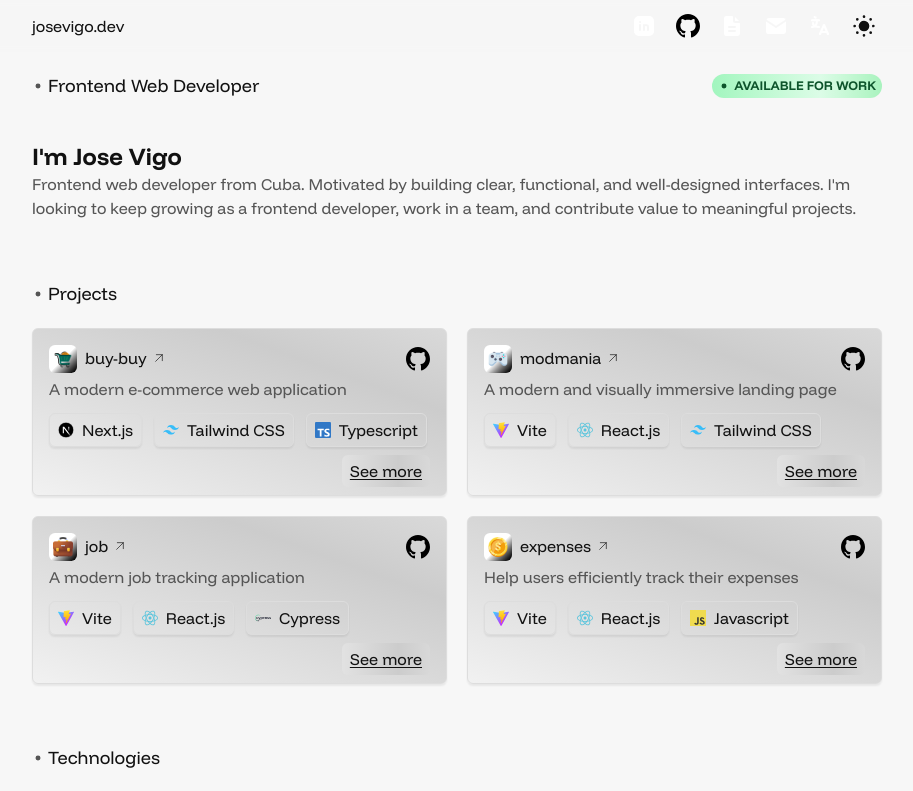
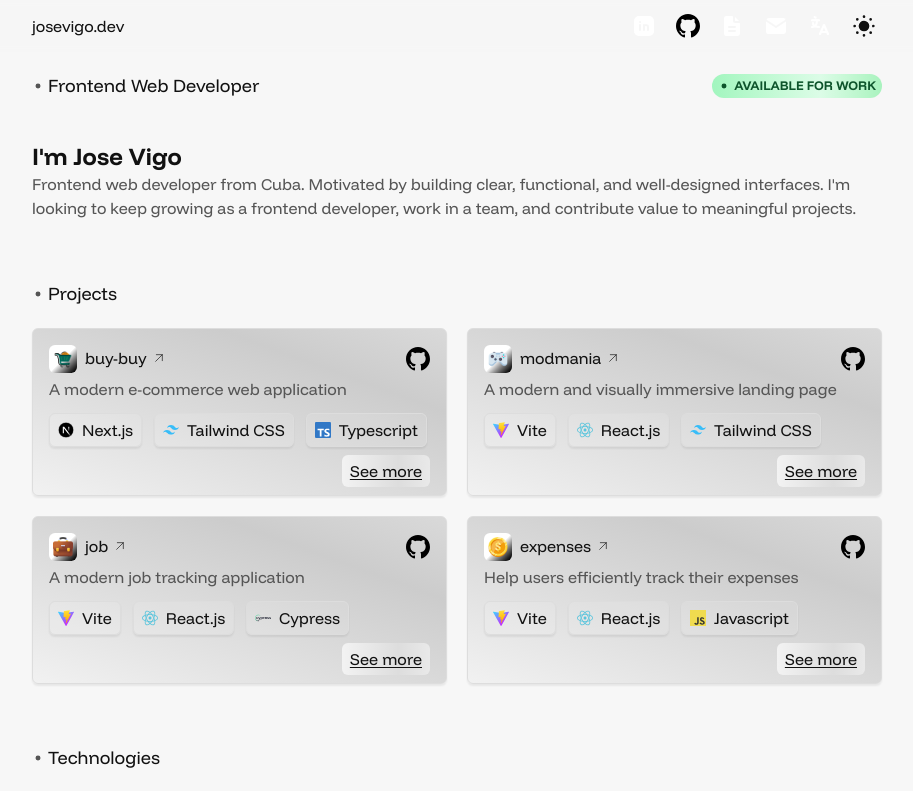
Before and after one commit to josevigodev/personal-portfolio-web, a React (Vite) app: page / in a window 1280 px wide. Shown: the top 791 px of the page, without its empty margins (183-1096 px from the left). Built offline with nearby package versions, Linux system fonts and the light colour scheme.

Commit message:
change bg contrast

```diff
--- a/src/Components/Project.jsx
+++ b/src/Components/Project.jsx
@@ -57,7 +57,7 @@ export function Project({
           {technologies.slice(0, 3).map((tech) => (
             <li
               key={tech}
-              className='flex select-none items-center gap-2 rounded-md shadow-light dark:shadow-dark border-1 border-border-light dark:border-border-dark p-2 py-1'
+              className='flex select-none items-center gap-2 rounded-md bg-white/10 dark:bg-black/10 shadow-light dark:shadow-dark border-1 border-border-light dark:border-border-dark p-2 py-1'
             >
               <img
                 className='size-4'
@@ -72,7 +72,7 @@ export function Project({
         </ul>
         <button
           onClick={() => setOpen(true)}
-          className='animated-background bg-linear-270 from-[#eee] via-[#ccc] to-[#eee] dark:from-[#222] dark:via-[#333] dark:to-[#222] absolute bottom-2 right-4 flex items-center gap-2 text-text-main-light p-1 px-2 rounded-md dark:text-text-main-dark underline underline-offset-2 cursor-pointer font-normal hover:invert-100 transition-all duration-150'
+          className='animated-background bg-linear-270 from-[#fff] via-[#ddd] to-[#fff] dark:from-[#000] dark:via-[#333] dark:to-[#111] absolute bottom-2 right-4 flex items-center gap-2 text-text-main-light p-1 px-2 rounded-md dark:text-text-main-dark underline underline-offset-2 cursor-pointer font-normal hover:invert-100 transition-all duration-150'
         >
           See more
         </button>
--- a/src/index.css
+++ b/src/index.css
@@ -14,7 +14,7 @@
   --color-main-light: #f7f7f7;
   --color-text-main-dark: #eee;
   --color-text-main-light: #111;
-  --color-text-secundary-dark: #ccc;
+  --color-text-secundary-dark: #bbb;
   --color-text-secundary-light: #555;
   --color-border-dark: #333;
   --color-border-light: #ddd;
```
